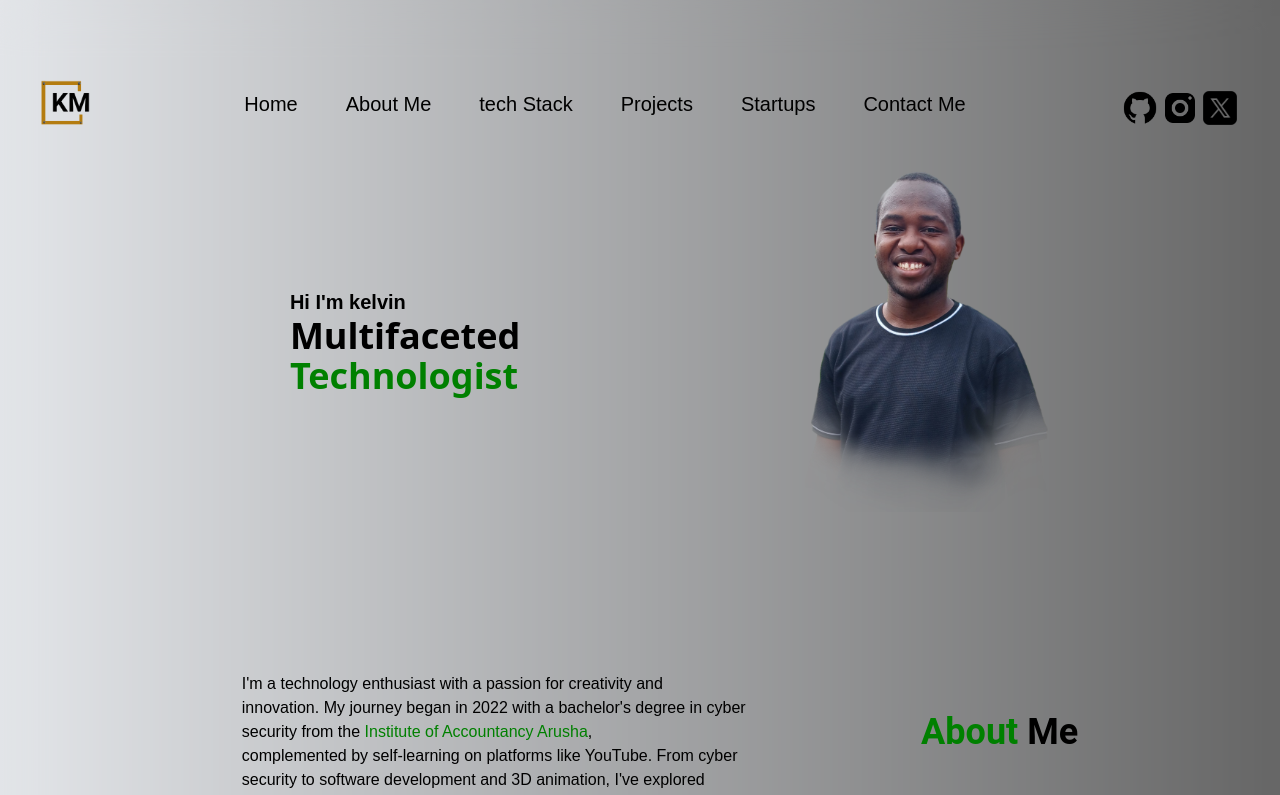
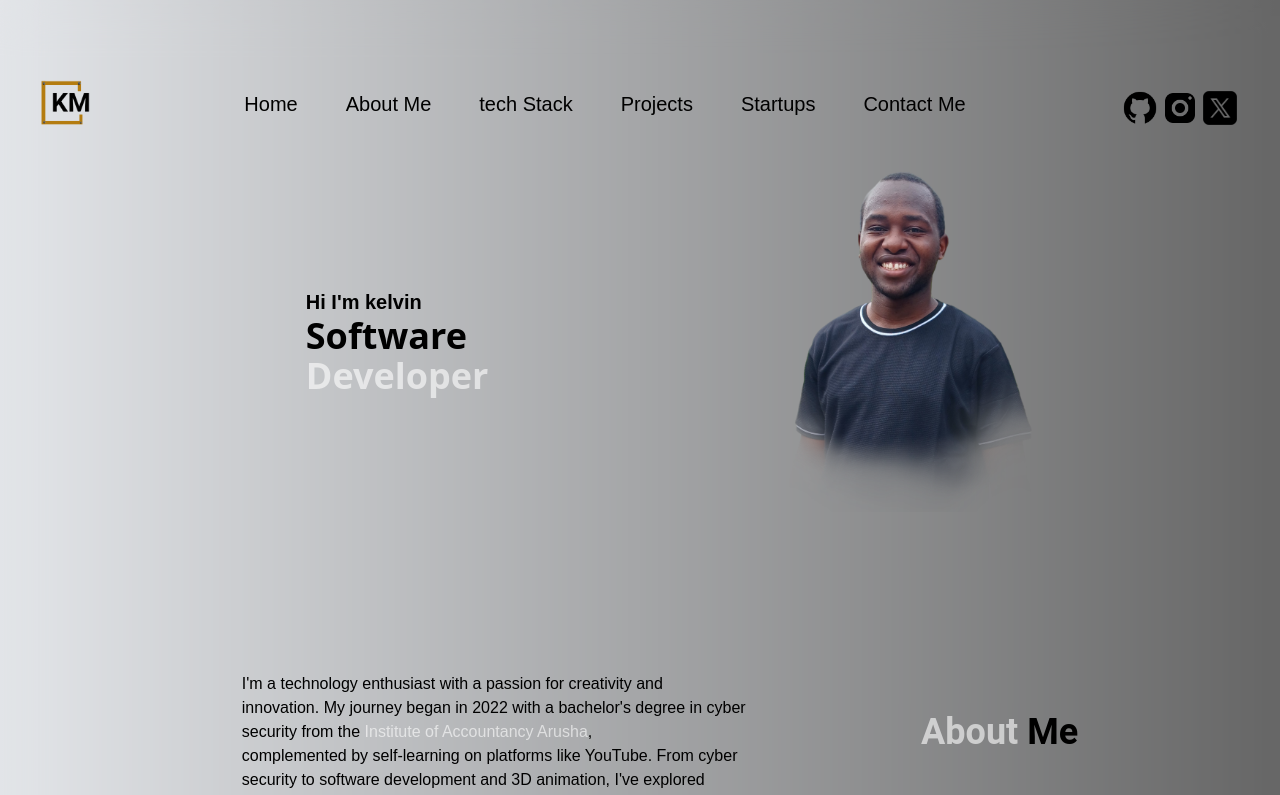
Before and after one commit to ministerko/myprotofolio, a React (Create React App) app: page / in a window 1280 px wide. Shown: the top 795 px of the page. Built offline with nearby package versions, Linux system fonts and the light colour scheme.

Commit message:
"Update Hero section text and Tailwind config"

```diff
--- a/src/sections/Hero.js
+++ b/src/sections/Hero.js
@@ -6,7 +6,7 @@ function Hero  ()  {
       <div className='flex justify-evenly sm:flex-col'>
         <div className="pt-40 px-20 font-bold sm:pt-20 sm:px-10">
           <h1 className=" font-montserrat text-xl">Hi I'm kelvin</h1>
-          <p className="font-Roboto text-4xl">Multifaceted <br/><span className='text-wood'>Technologist</span></p>
+          <p className="font-Roboto text-4xl">Software<br/><span className='text-wood'>Developer</span></p>
         </div>
         <img
           src={kelvin}
--- a/tailwind.config.js
+++ b/tailwind.config.js
@@ -19,7 +19,7 @@ module.exports = {
         "slate-gray": "#6D6D6D",
         "pale-blue": "#F5F6FF",
         "white-400": "rgba(255, 255, 255, 0.80)",
-        "wood": "green",
+        "wood": "rgba(255, 255, 255, 0.6)",
       },
       boxShadow: {
         '3xl': '0 10px 40px rgba(0, 0, 0, 0.1)'
```
